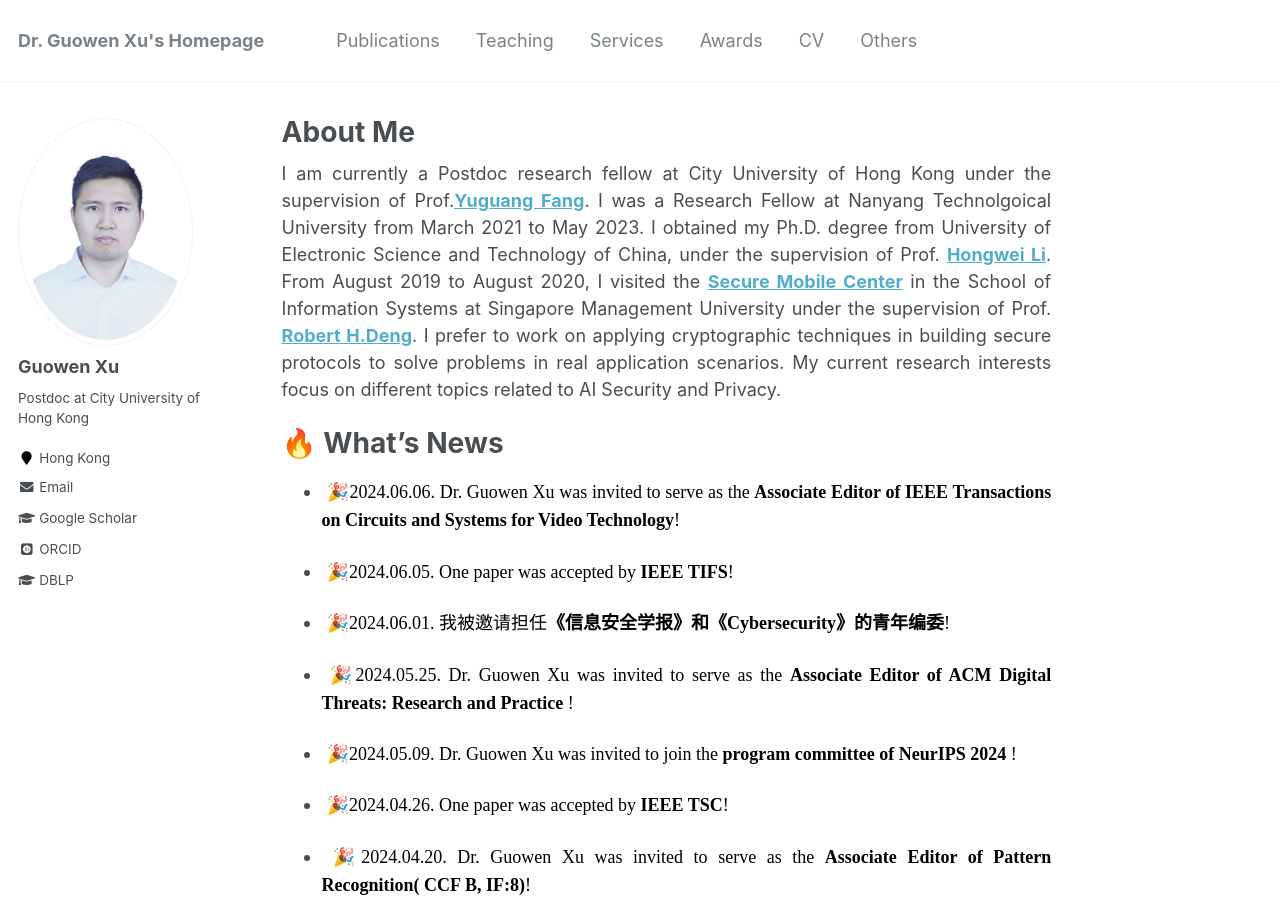
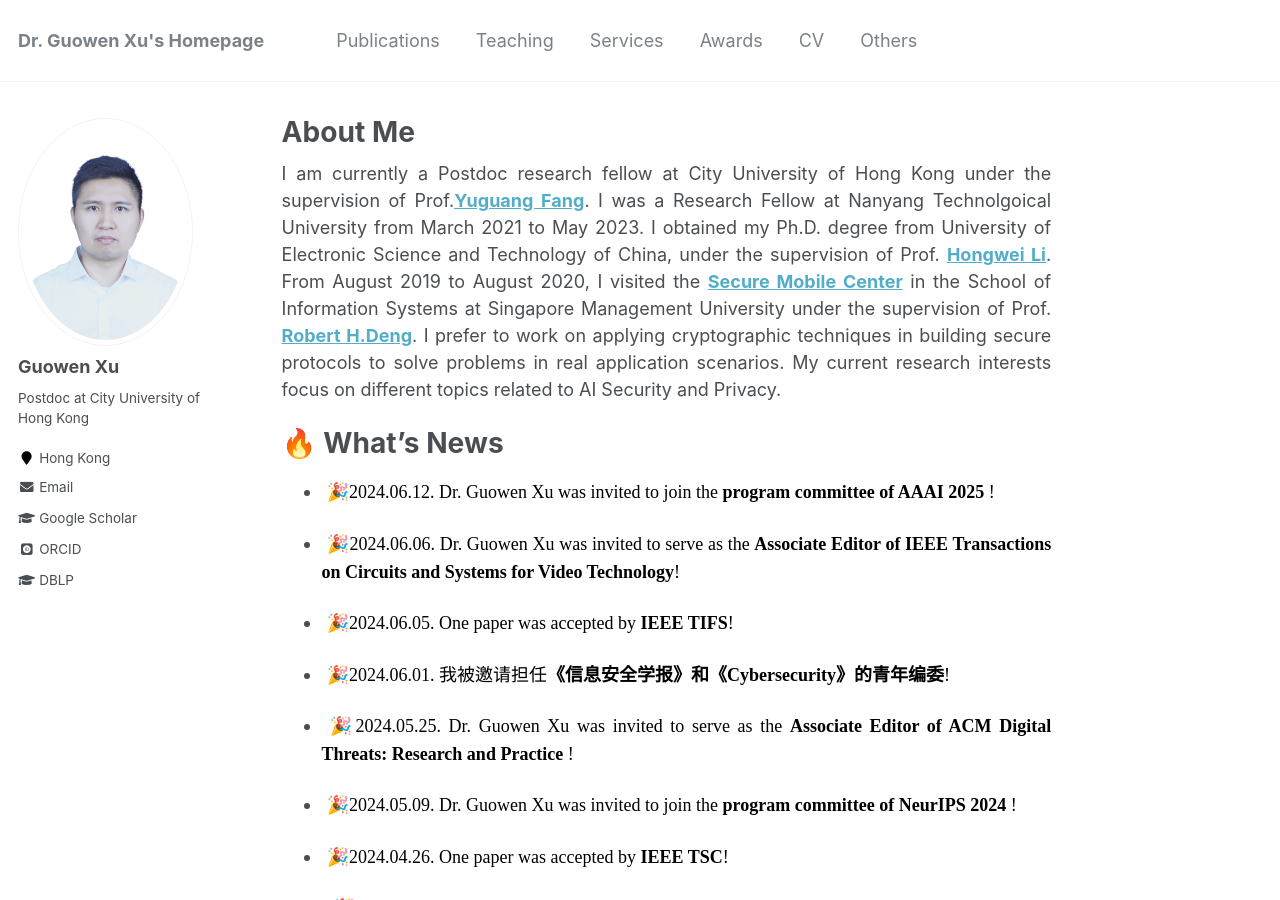
Before and after one commit to Guowen-xu/guowen-xu.github.io, a Jekyll site: the page built from _pages/about.md, in a window 1280 px wide and 900 px high. Built offline with Jekyll 4.4.1, drawn with Linux system fonts in a browser that asks for light colours; some web fonts are replaced.

Commit message:
Update about.md

```diff
--- a/_pages/about.md
+++ b/_pages/about.md
@@ -15,6 +15,7 @@ redirect_from:
 
   🔥 What's News
 ======
+-  <p align="justify">&nbsp;🎉<font face="Times New Roman" color=black size=4>2024.06.12.  Dr. Guowen Xu was invited to join the <b>program committee of AAAI 2025 </b>!</font></p>
 -   <p align="justify">&nbsp;🎉<font face="Times New Roman" color=black size=4>2024.06.06.  Dr. Guowen Xu was invited to serve as the <b>Associate Editor of   IEEE Transactions on Circuits and Systems for Video Technology</b>!</font></p>
 -    <p align="justify">&nbsp;🎉<font face="Times New Roman" color=black size=4>2024.06.05. One paper was accepted by <b>IEEE TIFS</b>!</font></p>
 -   <p align="justify">&nbsp;🎉<font face="Times New Roman" color=black size=4>2024.06.01.  我被邀请担任<b>《信息安全学报》和《Cybersecurity》的青年编委</b>!</font></p>
```
